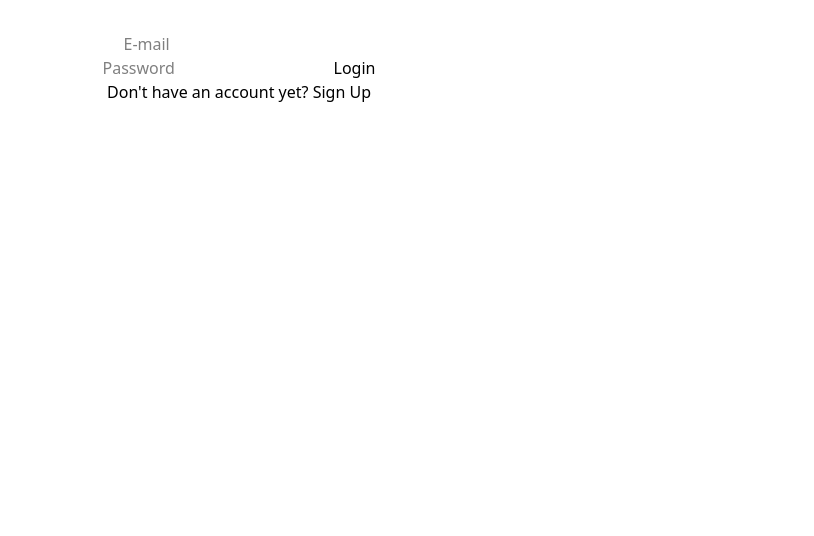
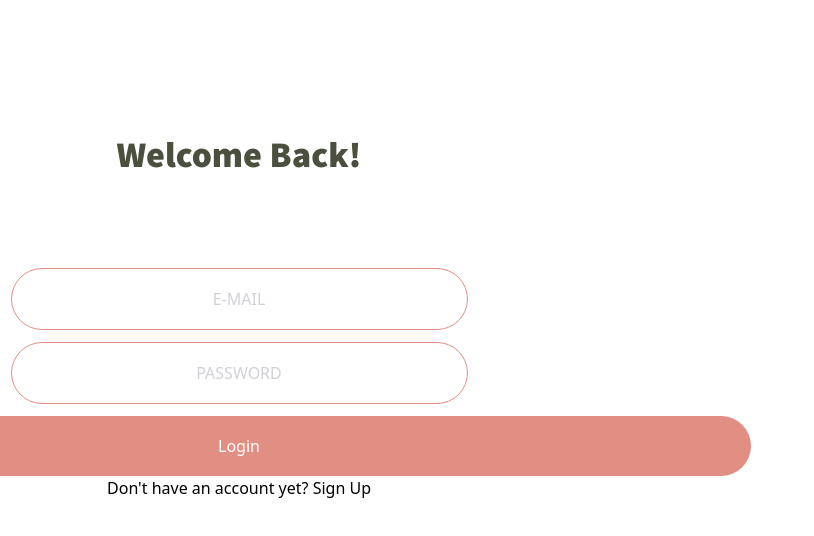
Before and after one commit to sharonVko/silent-moon, a React (Vite) app: page /signin in a window 1280 px wide. Shown: the top 536 px of the page, without its empty margins (0-814 px from the left). Built offline with nearby package versions, Linux system fonts and the light colour scheme; no server answers.

Commit message:
css sign in

```diff
--- a/src/functions/supabase-func.tsx
+++ b/src/functions/supabase-func.tsx
@@ -1,11 +1,13 @@
+import { IEmpty, ISession } from "../interfaces/ISession";
 import supabase from "../utils/supabase";
 
-export async function getUsers() {
+export async function getUsers():Promise<IEmpty> {
     const { data, error } = await supabase.auth.getSession()
+    console.log(data);
 
     if(error) {
         console.error(error);
     }
 
-    return data
+    return data as IEmpty
 }
--- a/src/index.css
+++ b/src/index.css
@@ -90,8 +90,18 @@
 .btn-pink{
     background-color: #E28F83;
     padding: 18px 7rem;
-    color: #FAF2DA ;
+    color: #ffffff ;
     border-radius: 40px;
+    width: 80vw;
+}
+
+.input{
+    background-color: #ffffff;
+    border: 1px solid #E28F83;
+    padding: 18px 7rem;
+    color: #A1A4B2 ;
+    border-radius: 40px;
+    max-width: 80vw;
 }
 
 /* Fonts */
--- /dev/null
+++ b/src/interfaces/ISession.ts
@@ -0,0 +1,51 @@
+export interface Session {
+    access_token: string;
+    token_type: string;
+    expires_in: number;
+    expires_at: number;
+    refresh_token: string;
+    user: User;
+}
+
+export interface User {
+    id: string;
+    aud: string;
+    role: string;
+    email: string;
+    email_confirmed_at: Date;
+    phone: string;
+    confirmed_at: Date;
+    last_sign_in_at: Date;
+    app_metadata: AppMetadata;
+    user_metadata: Data;
+    identities: Identity[];
+    created_at: Date;
+    updated_at: Date;
+    is_anonymous: boolean;
+}
+
+export interface AppMetadata {
+    provider: string;
+    providers: string[];
+}
+
+export interface Identity {
+    identity_id: string;
+    id: string;
+    user_id: string;
+    identity_data: Data;
+    provider: string;
+    last_sign_in_at: Date;
+    created_at: Date;
+    updated_at: Date;
+    email: string;
+}
+
+export interface Data {
+    email: string;
+    email_verified: boolean;
+    first_name: string;
+    last_name: string;
+    phone_verified: boolean;
+    sub: string;
+}
--- a/src/pages/login/Login.tsx
+++ b/src/pages/login/Login.tsx
@@ -9,7 +9,6 @@ export const Login = () => {
   return <>
           <div className="">
             <img className="" src="./img/landing_page.png" alt="Dude doing yoga stuff" />
-            {/* <h3 className="absolute inset-x-0 top-1  z-1 text-center">SILENT MOON</h3> */}
             <Header/>
           </div>
 
@@ -20,7 +19,7 @@ export const Login = () => {
           </div>
 
           <div className="text-center p-5 ">
-            <Link to="/signup"><button className="btn-pink">Sign Up</button></Link>
+            <Link to="/signup"><button className="btn-pink f-s-16">Sign Up</button></Link>
             <p className="mt-2 sans-pro-600 grey f-s-16 ">ALREADY HAVE AN ACCOUNT? <Link className="pink" to="/signin">LOG IN</Link></p>
           </div>
   </>
--- a/src/pages/signIn/SignIn.tsx
+++ b/src/pages/signIn/SignIn.tsx
@@ -36,10 +36,12 @@ export default function SignIn(){
 
   return (
     <>
-      <form onSubmit={handleSignIn}>
-        <input type="text" name="email" placeholder="E-mail" ref={emailRef} />
-        <input type="text" name="password" placeholder="Password" ref={passwordRef} />
-        <button>Login</button>
+      <h1 className="text-center sans-pro-900 f-s-36 dark-green mb-20 mt-24">Welcome Back!</h1>
+
+      <form className="flex flex-col items-center" onSubmit={handleSignIn}>
+        <input className="input f-s-16 text-center mt-1.5 mb-1.5 uppercase" type="text" name="email" placeholder="E-mail" ref={emailRef} />
+        <input className="input f-s-16 text-center mt-1.5 mb-1.5 uppercase" type="text" name="password" placeholder="Password" ref={passwordRef} />
+        <button className="btn-pink mt-1.5">Login</button>
       </form>
       <p>Don't have an account yet? <Link to="/signup">Sign Up</Link></p>
     </>
```
